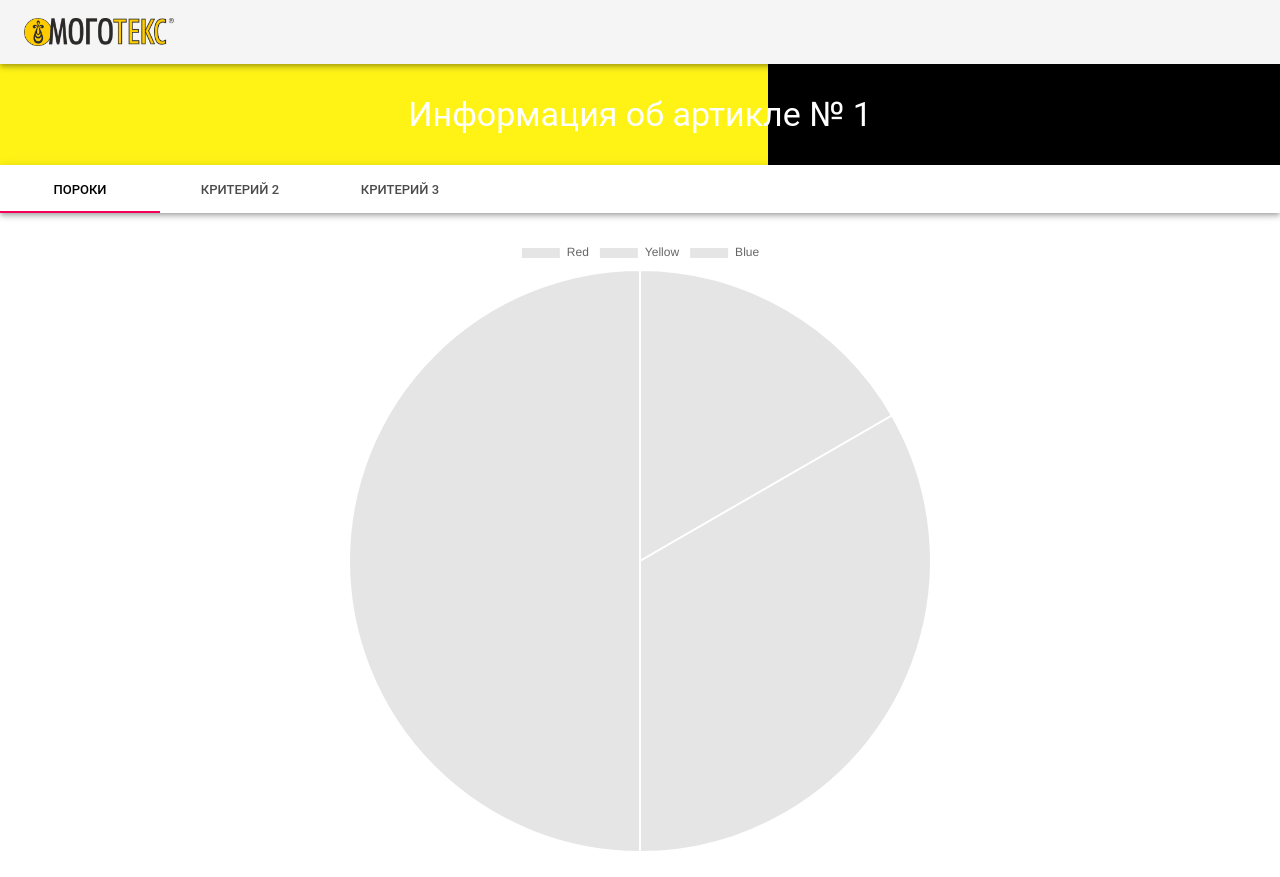
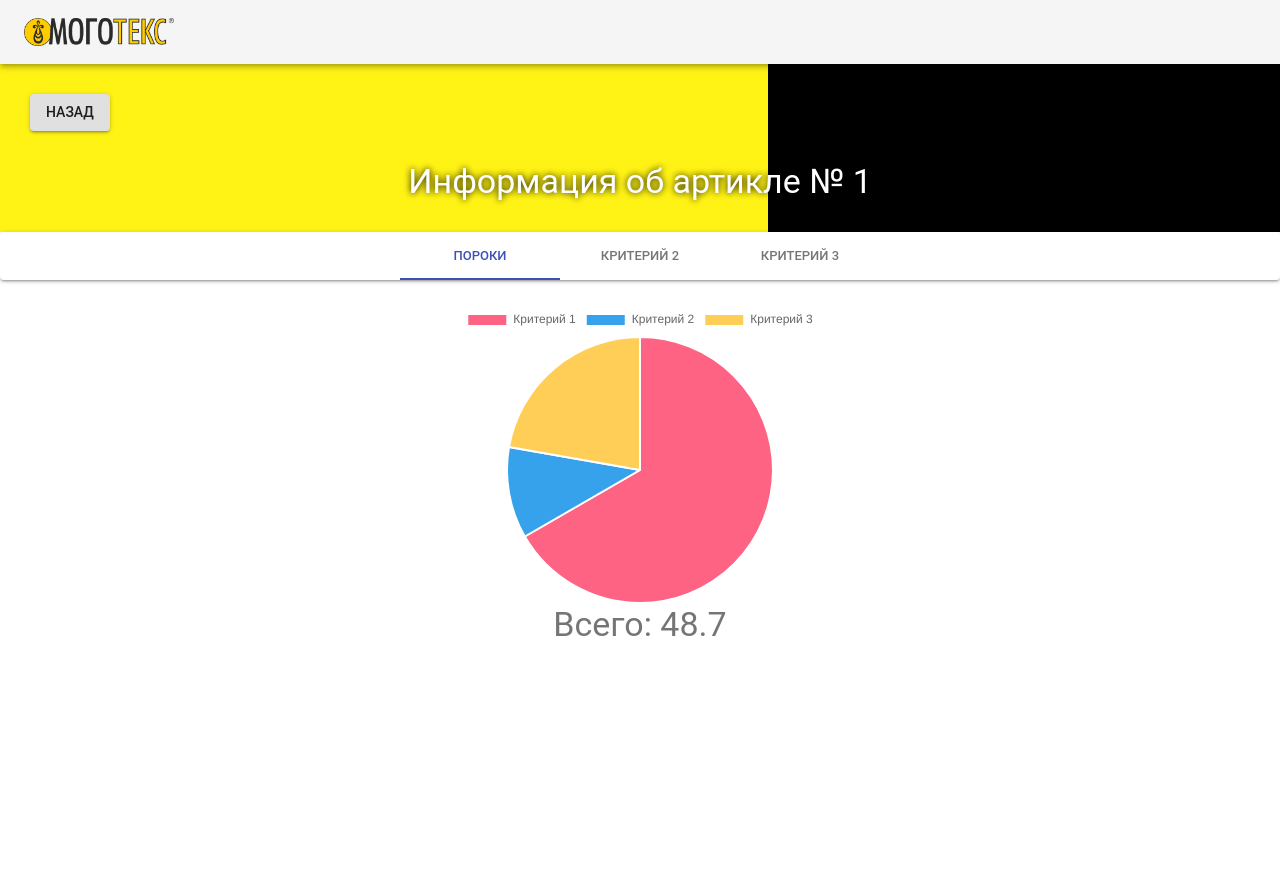
Before and after one commit to Anastasiya24/Factory, a React (Create React App) app: page /quality/article/1 in a window 1280 px wide. After the commit the page ends 800 px from the top, so only its background shows below. Built offline with nearby package versions, Linux system fonts and the light colour scheme.

Commit message:
09.10 The structure of UI

```diff
--- a/src/components/Article.js
+++ b/src/components/Article.js
@@ -1,12 +1,15 @@
 import React, { Component } from 'react';
 import PropTypes from 'prop-types';
 import { withStyles } from '@material-ui/core/styles';
-import AppBar from '@material-ui/core/AppBar';
 import Tabs from '@material-ui/core/Tabs';
 import Tab from '@material-ui/core/Tab';
 import Typography from '@material-ui/core/Typography';
+import Paper from '@material-ui/core/Paper';
+import Button from '@material-ui/core/Button';
 //tab
-import Chart1Poroki from './Chart1Poroki'
+import Chart1Poroki from './Chart1Poroki';
+import LineChart from './LineChart';
+import ChartColumn from './ChartColumn'
 
 function TabContainer(props) {
     return (
@@ -41,24 +44,35 @@ class Article extends Component {
         const { value } = this.state;
         return (
             <div>
+                <Button variant="contained" className={classes.button}
+                    style={{margin: '30px 0 0 30px'}}
+                    onClick={() => this.props.history.push('/quality')}
+                >
+                    Назад
+                </Button>
                 <center>
-                    <Typography variant="display1" gutterBottom style={{ margin: 30, color: 'white' }}>
+                    <Typography variant="display1" gutterBottom style={{ margin: 30, color: 'white', textShadow: '0 0 7px black' }}>
                         Информация об артикле № {this.props.match.params.articleId}
                     </Typography>
-                    <div className={classes.root}>
-                        <AppBar position="static" style={{backgroundColor: 'white', color: 'black'}}>
-                            <center>
-                                <Tabs value={value} onChange={this.handleChange}>
-                                    <Tab label="Пороки" />
-                                    <Tab label="Критерий 2" />
-                                    <Tab label="Критерий 3" href="#basic-tabs" />
-                                </Tabs>
-                            </center>
-                        </AppBar>
+                    <div style={{ backgroundColor: 'white' }}>
+                        <Paper className={classes.root}>
+                            <Tabs
+                                value={this.state.value}
+                                onChange={this.handleChange}
+                                indicatorColor="primary"
+                                textColor="primary"
+                                centered
+                            >
+                                <Tab label="Пороки" />
+                                <Tab label="Критерий 2" />
+                                <Tab label="Критерий 3" />
+                            </Tabs>
+                        </Paper>
                         {value === 0 && <TabContainer><Chart1Poroki /></TabContainer>}
-                        {value === 1 && <TabContainer>Item Two</TabContainer>}
-                        {value === 2 && <TabContainer>Item Three</TabContainer>}
+                        {value === 1 && <TabContainer><LineChart /></TabContainer>}
+                        {value === 2 && <TabContainer><ChartColumn /></TabContainer>}
                     </div>
+
                 </center>
             </div>
         )
--- a/src/components/Chart1Poroki.js
+++ b/src/components/Chart1Poroki.js
@@ -1,28 +1,45 @@
 import React from 'react';
 import { Pie } from 'react-chartjs-2';
+import Typography from '@material-ui/core/Typography';
+// http://jerairrest.github.io/react-chartjs-2/
+// https://github.com/houjiazong/react-chartjs2
+
+const data = {
+    labels: [
+        'Критерий 1',
+        'Критерий 2',
+        'Критерий 3'
+    ],
+    datasets: [{
+        data: [300, 50, 100],
+        backgroundColor: [
+            '#FF6384',
+            '#36A2EB',
+            '#FFCE56'
+        ],
+        hoverBackgroundColor: [
+            '#FF6384',
+            '#36A2EB',
+            '#FFCE56'
+        ]
+    }]
+};
 
 class Chart1Poroki extends React.Component {
+
     render() {
-        const data = {
-            datasets: [{
-                data: [10, 20, 30],
-                label: 'Client'
-            }],
+        return (
+            <div style={{ width: 600 }}>
+                <center>
+                    <Pie data={data} />
+                    <Typography variant="display1" gutterBottom style={{ display: 'inline-block' }}>
+                        Всего: 48.7
+                    </Typography>
+                </center>
+            </div>
+        );
 
-            // These labels appear in the legend and in the tooltips when hovering different arcs
-            labels: [
-                'Red',
-                'Yellow',
-                'Blue'
-            ]
-        };
-
-        return (
-            <center>
-                <Pie data={data} />
-            </center>
-        );
     }
 };
 
-export default Chart1Poroki
+export default Chart1Poroki;
--- /dev/null
+++ b/src/components/ChartColumn.js
@@ -0,0 +1,29 @@
+import React, { Component } from 'react';
+import { Bar } from 'react-chartjs-2';
+
+const data = {
+    labels: ['January', 'February', 'March', 'April', 'May', 'June'],
+    datasets: [
+        {
+            label: 'Критерий',
+            backgroundColor: 'rgba(255,99,132,0.2)',
+            borderColor: 'rgba(255,99,132,1)',
+            borderWidth: 1,
+            hoverBackgroundColor: 'rgba(255,99,132,0.4)',
+            hoverBorderColor: 'rgba(255,99,132,1)',
+            data: [65, 59, 80, 81, 56, 55, 40],
+        }
+    ]
+};
+
+class ChartColumn extends Component {
+    render() {
+        return (
+            <div style={{ width: '50%' }}>
+                <Bar data={data} />
+            </div>
+        );
+    }
+}
+
+export default ChartColumn;
--- /dev/null
+++ b/src/components/LineChart.js
@@ -0,0 +1,48 @@
+import React from 'react';
+import { Line } from 'react-chartjs-2';
+
+class LineChart extends React.Component {
+    // componentDidMount() {
+    //     let collectionMonth = getCurrentMonth('month');
+    //     let collectionYear = getCurrentMonth('year');
+    //     for (let i = 0; i < collectionMonth.length; i++) {
+    //         this.props.getCountMonthOrders(this.props.currentCompany, collectionMonth[i], collectionYear[i], i);
+    //     }
+    // }
+
+    render() {
+        const data = {
+            labels: [1, 2, 3, 4, 5],
+            datasets: [
+                {
+                    label: 'Критерий',
+                    fill: false,
+                    lineTension: 0.1,
+                    backgroundColor: 'rgba(75,192,192,0.4)',
+                    borderColor: 'rgba(75,192,192,1)',
+                    borderCapStyle: 'butt',
+                    borderDash: [],
+                    borderDashOffset: 0.0,
+                    borderJoinStyle: 'miter',
+                    pointBorderColor: 'rgba(75,192,192,1)',
+                    pointBackgroundColor: '#fff',
+                    pointBorderWidth: 1,
+                    pointHoverRadius: 5,
+                    pointHoverBackgroundColor: 'rgba(75,192,192,1)',
+                    pointHoverBorderColor: 'rgba(220,220,220,1)',
+                    pointHoverBorderWidth: 2,
+                    pointRadius: 1,
+                    pointHitRadius: 10,
+                    data: [55, 66, 44, 88, 99]
+                }
+            ]
+        };
+        return (
+            <center style={{width: '60%'}}>
+                <Line data={data} />
+            </center>
+        );
+    }
+};
+
+export default LineChart
--- a/src/components/Quality.js
+++ b/src/components/Quality.js
@@ -4,6 +4,7 @@ import Typography from '@material-ui/core/Typography';
 import { Grid, Table, TableHeaderRow } from '@devexpress/dx-react-grid-material-ui';
 import GridM from '@material-ui/core/Grid';
 import Paper from '@material-ui/core/Paper';
+import Button from '@material-ui/core/Button';
 
 const gridColumn = [
     { name: 'articte', title: 'Артикул' },
@@ -36,6 +37,11 @@ class Quality extends Component {
     render() {
         return (
             <div>
+                <Button variant="contained" style={{margin: '30px 0 0 30px'}}
+                    onClick={() => this.props.history.push('/')}
+                >
+                    Назад
+                </Button>
                 <div className='statistic' style={{ margin: '10px' }}>
                     <Paper style={{ margin: 30, padding: 20 }}>
                         <GridM container spacing={24}>
```
Also changed, not shown: src/components/ChartPoroki.js (deleted, +0 -34 lines), 1 other file (tests, documents, lock files or other folders).
